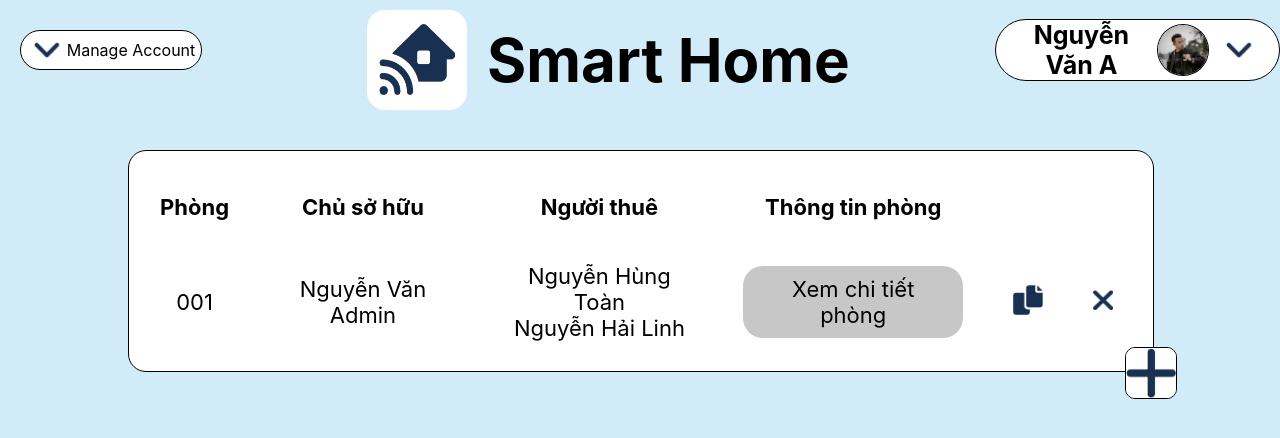
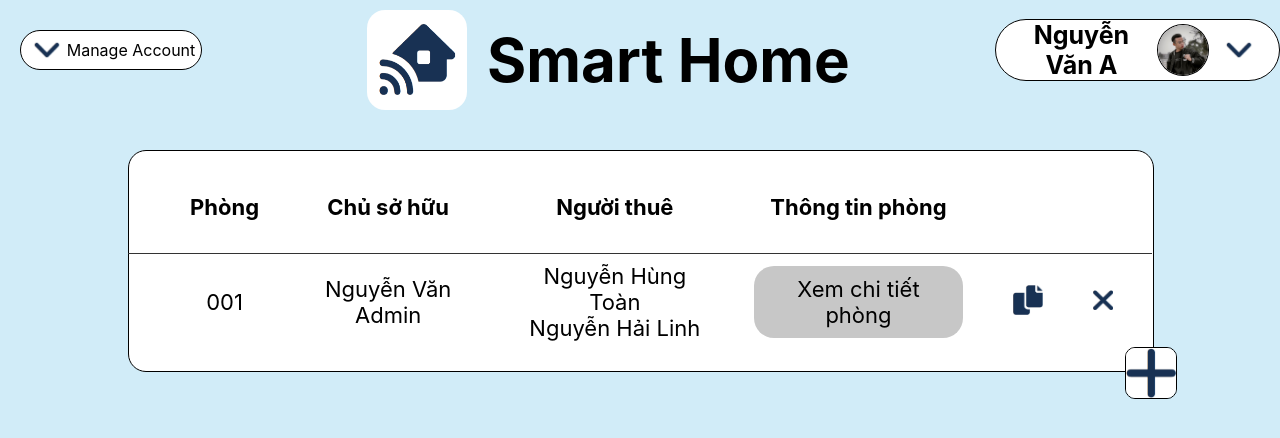
Before and after one commit to HandsOfGoddest/SmartHome-HCMUT-HK212, a React (Create React App) app in the folder client/: page /view-room-list in a window 1280 px wide. Shown: the top 438 px of the page. Built offline with nearby package versions, Linux system fonts and the light colour scheme.

Commit message:
Update viewroomlist.css

```diff
--- a/client/src/css/viewroomlist.css
+++ b/client/src/css/viewroomlist.css
@@ -113,3 +113,22 @@ tbody{
 .border_bottom{
     border-bottom: #000 1px solid !important;
 }
+
+thead tr:before{
+    content: " ";
+    position: absolute;
+    display: inline-block;
+    left: 10%;
+    width: 80%;
+    margin-top: -10px;
+}
+
+tbody tr:before {
+    content: " ";
+    position: absolute;
+    display: inline-block;
+    left: 10%;
+    border-bottom: 1px solid #333;
+    width: 80%;
+    margin-top: -10px;
+}
```
